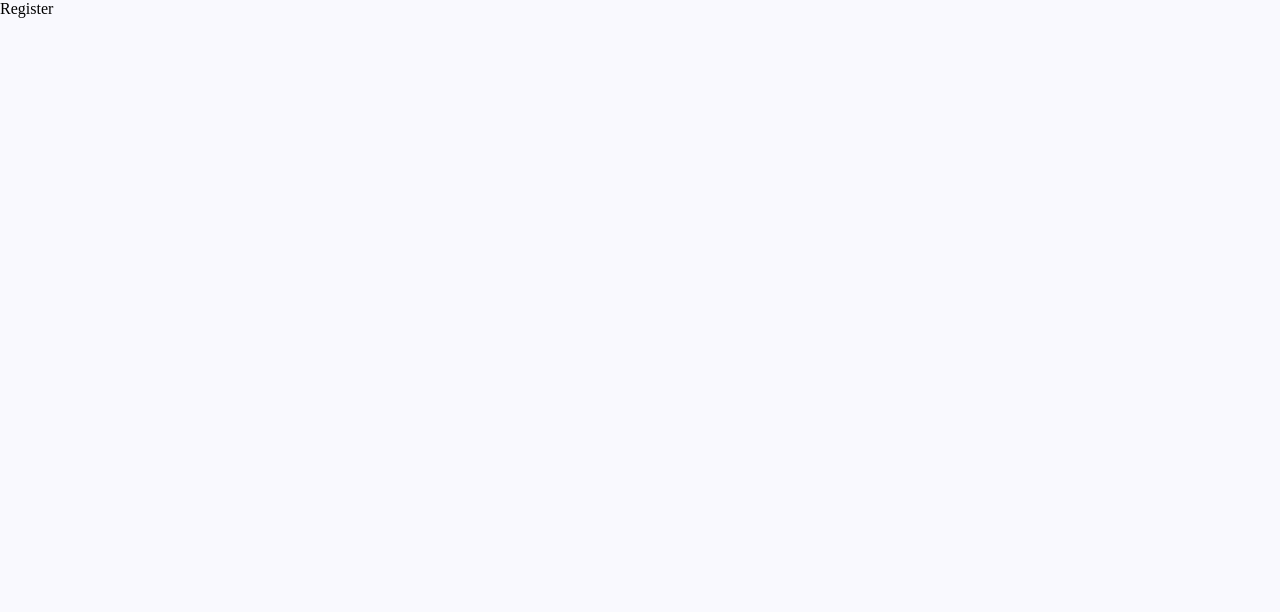
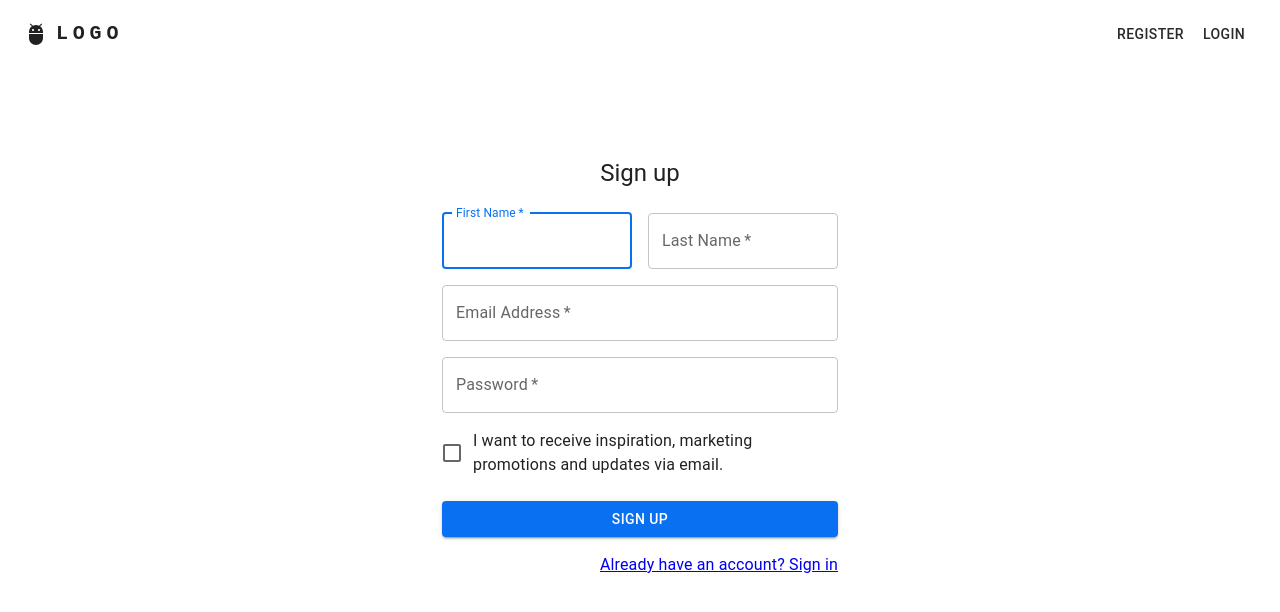
Before and after one commit to tarikulIslamNahid/react-simple-blog, a React (Create React App) app: page /login in a window 1280 px wide. Both pictures are taken after a click on the button "REGISTER". Shown: the top 612 px of the page. Built offline with nearby package versions, Linux system fonts and the light colour scheme.

Commit message:
register page design

```diff
--- a/src/pages/Login.jsx
+++ b/src/pages/Login.jsx
@@ -1,18 +1,16 @@
 import * as React from 'react';
-import Avatar from '@mui/material/Avatar';
 import Button from '@mui/material/Button';
 import CssBaseline from '@mui/material/CssBaseline';
 import TextField from '@mui/material/TextField';
 import FormControlLabel from '@mui/material/FormControlLabel';
 import Checkbox from '@mui/material/Checkbox';
-import Link from '@mui/material/Link';
 import Grid from '@mui/material/Grid';
 import Box from '@mui/material/Box';
-import LockOutlinedIcon from '@mui/icons-material/LockOutlined';
 import Typography from '@mui/material/Typography';
 import Container from '@mui/material/Container';
 import { createTheme, ThemeProvider } from '@mui/material/styles';
 import BaseLayout from '../Layouts/BaseLayout';
+import { Link} from 'react-router-dom';
 
 
 
@@ -43,9 +41,7 @@
             alignItems: 'center',
           }}
         >
-          <Avatar sx={{ m: 1, bgcolor: 'primary.main' }}>
-            <LockOutlinedIcon />
-          </Avatar>
+
           <Typography component="h1" variant="h5">
             Sign in
           </Typography>
@@ -85,7 +81,7 @@
             <Grid container>
 
               <Grid item>
-                <Link href="#" variant="body2">
+                <Link to="/register" variant="body2">
                   {"Don't have an account? Sign Up"}
                 </Link>
               </Grid>
--- a/src/pages/Register.jsx
+++ b/src/pages/Register.jsx
@@ -1,11 +1,115 @@
-import React from 'react'
+import * as React from 'react';
+import Button from '@mui/material/Button';
+import CssBaseline from '@mui/material/CssBaseline';
+import TextField from '@mui/material/TextField';
+import FormControlLabel from '@mui/material/FormControlLabel';
+import Checkbox from '@mui/material/Checkbox';
+import Grid from '@mui/material/Grid';
+import Box from '@mui/material/Box';
+import Typography from '@mui/material/Typography';
+import Container from '@mui/material/Container';
+import BaseLayout from '../Layouts/BaseLayout';
+import { Link} from 'react-router-dom';
+const Register = () => {
+  const handleSubmit = (event) => {
+    event.preventDefault();
+    const data = new FormData(event.currentTarget);
+    console.log({
+      email: data.get('email'),
+      password: data.get('password'),
+      firstName: data.get('firstName'),
+      lastName: data.get('lastName'),
+      agree: data.get('agree'),
+    });
+  };
 
-const Register = () => {
   return (
-    <div>
-      Register
-    </div>
-  )
+    <BaseLayout>
+      <Container component="main" maxWidth="xs">
+        <CssBaseline />
+        <Box
+          sx={{
+            marginTop: 8,
+            display: 'flex',
+            flexDirection: 'column',
+            alignItems: 'center',
+          }}
+        >
+          <Typography component="h1" variant="h5">
+            Sign up
+          </Typography>
+          <Box component="form" noValidate onSubmit={handleSubmit} sx={{ mt: 3 }}>
+            <Grid container spacing={2}>
+              <Grid item xs={12} sm={6}>
+                <TextField
+                  autoComplete="given-name"
+                  name="firstName"
+                  required
+                  fullWidth
+                  id="firstName"
+                  label="First Name"
+                  autoFocus
+                />
+              </Grid>
+              <Grid item xs={12} sm={6}>
+                <TextField
+                  required
+                  fullWidth
+                  id="lastName"
+                  label="Last Name"
+                  name="lastName"
+                  autoComplete="family-name"
+                />
+              </Grid>
+              <Grid item xs={12}>
+                <TextField
+                  required
+                  fullWidth
+                  id="email"
+                  label="Email Address"
+                  name="email"
+                  autoComplete="email"
+                />
+              </Grid>
+              <Grid item xs={12}>
+                <TextField
+                  required
+                  fullWidth
+                  name="password"
+                  label="Password"
+                  type="password"
+                  id="password"
+                  autoComplete="new-password"
+                />
+              </Grid>
+              <Grid item xs={12}>
+                <FormControlLabel
+                  control={<Checkbox name='agree' color="primary" />}
+                  label="I want to receive inspiration, marketing promotions and updates via email."
+                />
+              </Grid>
+            </Grid>
+            <Button
+              type="submit"
+              fullWidth
+              variant="contained"
+              sx={{ mt: 3, mb: 2 }}
+            >
+              Sign Up
+            </Button>
+            <Grid container justifyContent="flex-end">
+              <Grid item>
+                <Link to="/login" variant="body2">
+                  Already have an account? Sign in
+                </Link>
+              </Grid>
+            </Grid>
+          </Box>
+        </Box>
+      </Container>
+</BaseLayout>
+
+  );
 }
 
 export default Register
```
